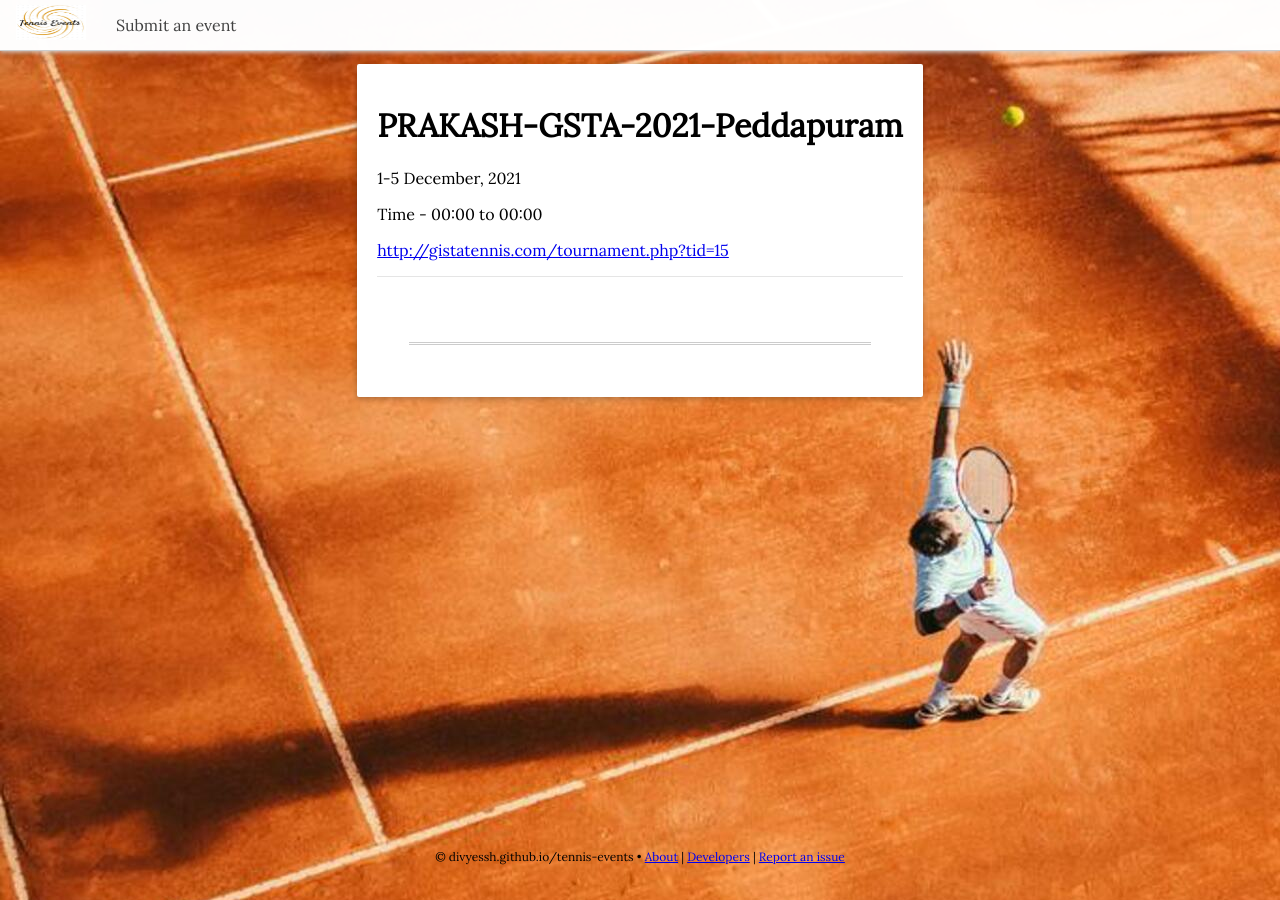
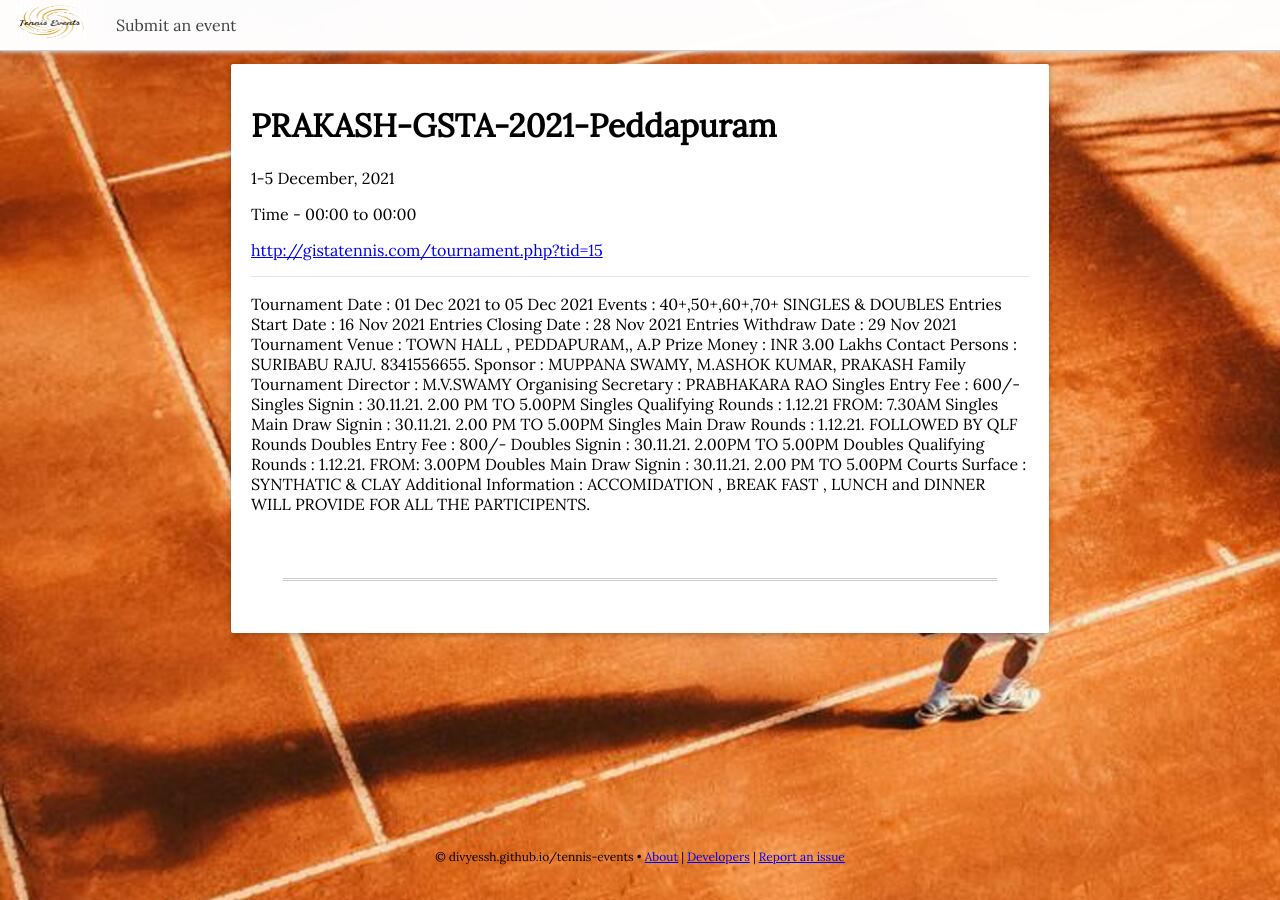
Before and after one commit to Divyessh/tennis-events, a Jekyll site: the page built from _posts/2021-12-1-peddapuram.md, in a window 1280 px wide. Built offline with Jekyll 4.4.1, drawn with Linux system fonts in a browser that asks for light colours.

Commit message:
Adding mire details of peddapuram

```diff
--- a/_posts/2021-12-1-peddapuram.md
+++ b/_posts/2021-12-1-peddapuram.md
@@ -5,3 +5,26 @@ to_date: 05-12-2021
 link: http://gistatennis.com/tournament.php?tid=15
 image:
 ---
+
+Tournament Date : 01 Dec 2021 to 05 Dec 2021
+Events : 40+,50+,60+,70+ SINGLES & DOUBLES
+Entries Start Date : 16 Nov 2021
+Entries Closing Date : 28 Nov 2021
+Entries Withdraw Date : 29 Nov 2021
+Tournament Venue : TOWN HALL , PEDDAPURAM,, A.P
+Prize Money : INR 3.00 Lakhs
+Contact Persons : SURIBABU RAJU. 8341556655.
+Sponsor : MUPPANA SWAMY, M.ASHOK KUMAR, PRAKASH Family
+Tournament Director : M.V.SWAMY
+Organising Secretary : PRABHAKARA RAO
+Singles Entry Fee : 600/-
+Singles Signin : 30.11.21. 2.00 PM TO 5.00PM
+Singles Qualifying Rounds : 1.12.21 FROM: 7.30AM
+Singles Main Draw Signin : 30.11.21. 2.00 PM TO 5.00PM
+Singles Main Draw Rounds : 1.12.21. FOLLOWED BY QLF Rounds
+Doubles Entry Fee : 800/-
+Doubles Signin : 30.11.21. 2.00PM TO 5.00PM
+Doubles Qualifying Rounds : 1.12.21. FROM: 3.00PM
+Doubles Main Draw Signin : 30.11.21. 2.00 PM TO 5.00PM
+Courts Surface : SYNTHATIC & CLAY
+Additional Information : ACCOMIDATION , BREAK FAST , LUNCH and DINNER WILL PROVIDE FOR ALL THE PARTICIPENTS.
```
